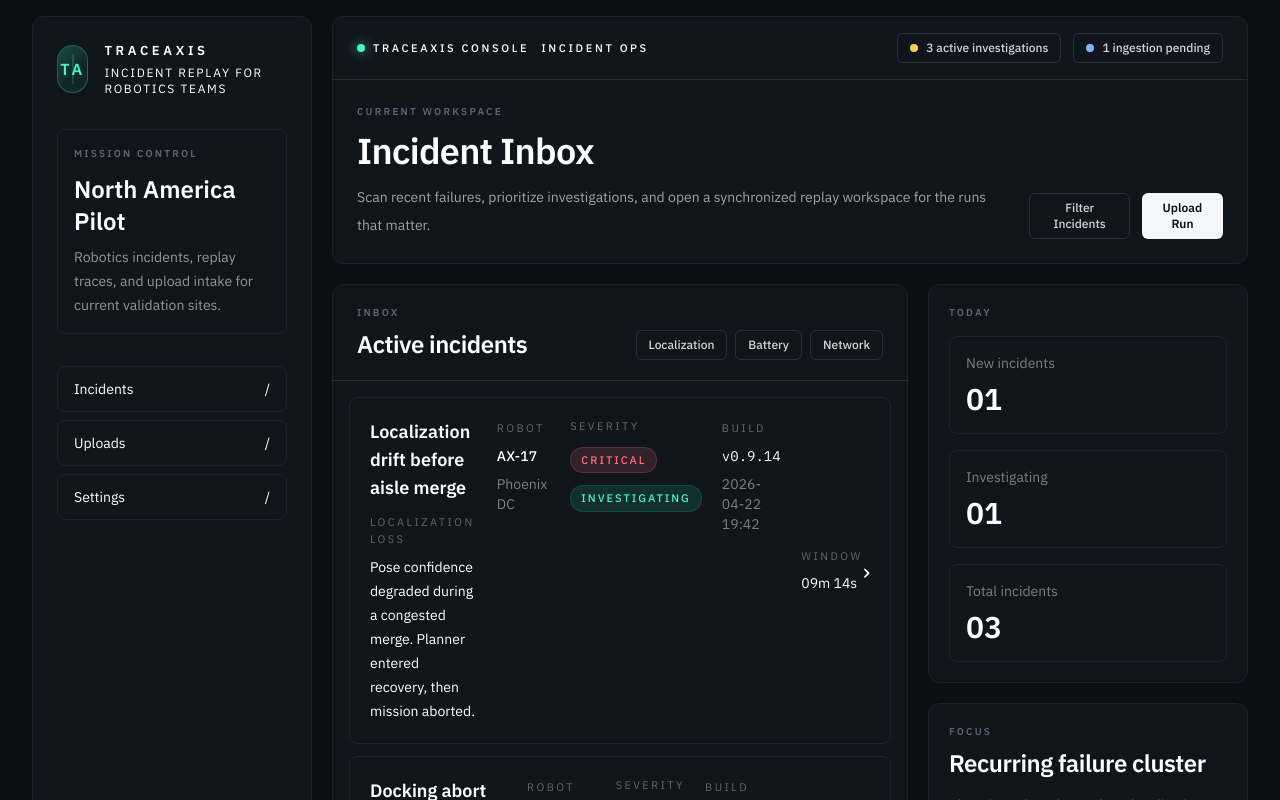
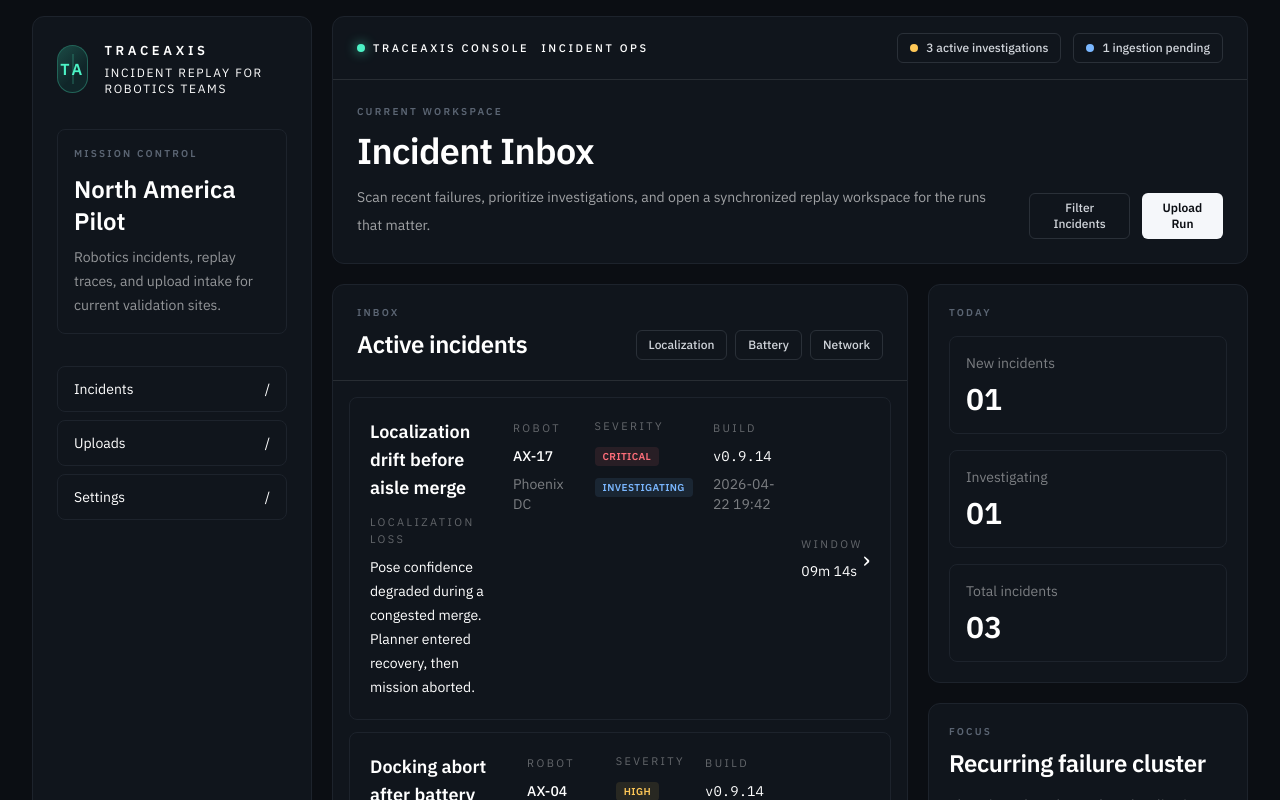
Before and after one commit to ypratap11/traceaxis, a Next.js app: page /app/incidents in a window 1280 px wide. Shown: the top 800 px of the page. Built offline with nearby package versions, Linux system fonts and the light colour scheme.

Commit message:
Refactor StatusBadge to semantic tokens (no sodium)

```diff
--- a/components/status-badge.tsx
+++ b/components/status-badge.tsx
@@ -1,22 +1,22 @@
 import { IncidentSeverity, IncidentStatus } from "@/lib/types";
 
 const severityClasses: Record<IncidentSeverity, string> = {
-  critical: "bg-danger/15 text-danger border-danger/20",
-  high: "bg-warning/15 text-warning border-warning/20",
-  medium: "bg-info/15 text-info border-info/20",
-  low: "bg-white/10 text-white/70 border-white/10"
+  critical: "bg-err/10 text-err",
+  high: "bg-warn/10 text-warn",
+  medium: "bg-info/10 text-info",
+  low: "bg-ink-3/10 text-ink-2"
 };
 
 const statusClasses: Record<IncidentStatus, string> = {
-  new: "bg-white/10 text-white/70 border-white/10",
-  investigating: "bg-accent-500/15 text-accent-400 border-accent-500/20",
-  resolved: "bg-emerald-500/15 text-emerald-300 border-emerald-500/20"
+  new: "bg-ink-3/10 text-ink-2",
+  investigating: "bg-info/10 text-info",
+  resolved: "bg-ok/10 text-ok"
 };
 
 export function SeverityBadge({ severity }: { severity: IncidentSeverity }) {
   return (
     <span
-      className={`inline-flex rounded-full border px-2.5 py-1 text-[11px] font-medium uppercase tracking-[0.18em] ${severityClasses[severity]}`}
+      className={`inline-flex items-center rounded-xs px-2 py-0.5 text-[10px] font-semibold uppercase tracking-[0.04em] ${severityClasses[severity]}`}
     >
       {severity}
     </span>
@@ -26,7 +26,7 @@ export function SeverityBadge({ severity }: { severity: IncidentSeverity }) {
 export function StatusBadge({ status }: { status: IncidentStatus }) {
   return (
     <span
-      className={`inline-flex rounded-full border px-2.5 py-1 text-[11px] font-medium uppercase tracking-[0.18em] ${statusClasses[status]}`}
+      className={`inline-flex items-center rounded-xs px-2 py-0.5 text-[10px] font-semibold uppercase tracking-[0.04em] ${statusClasses[status]}`}
     >
       {status}
     </span>
```
Also changed, not shown: 1 other file (tests, documents, lock files or other folders).
